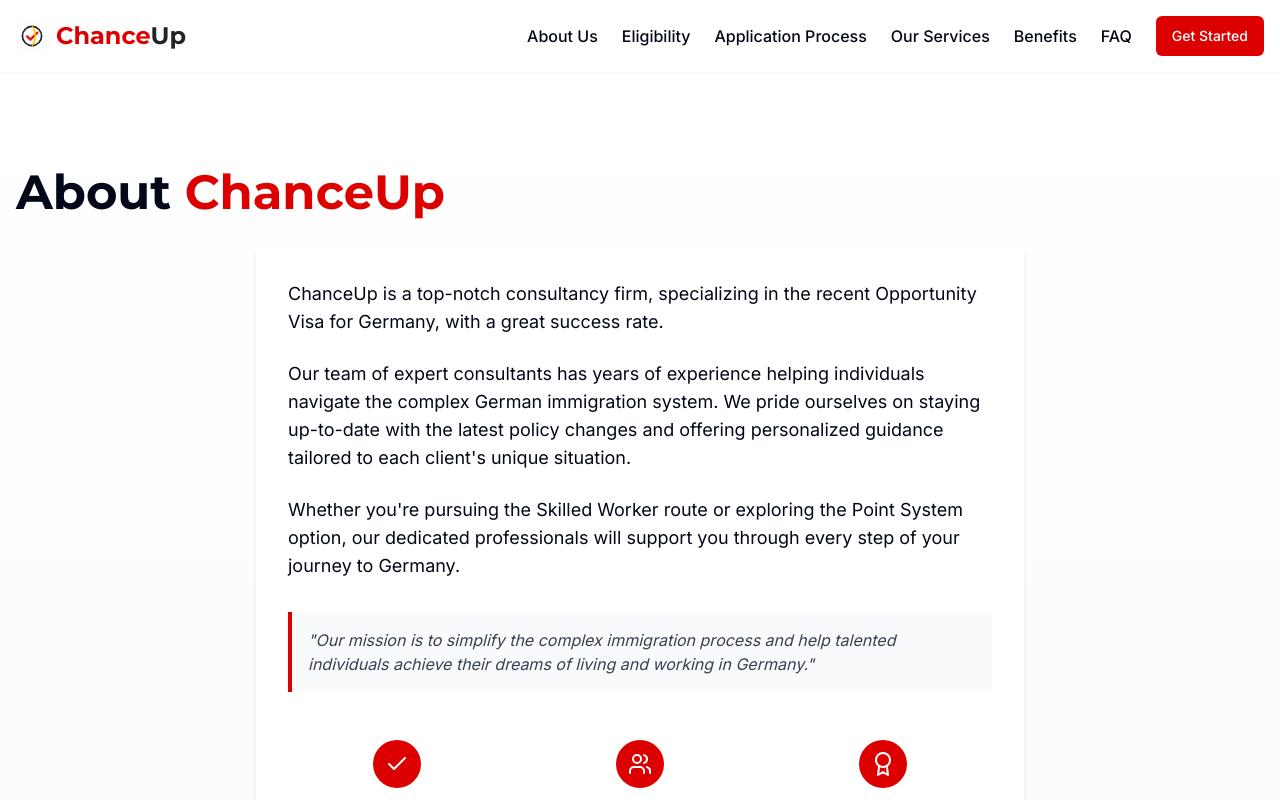
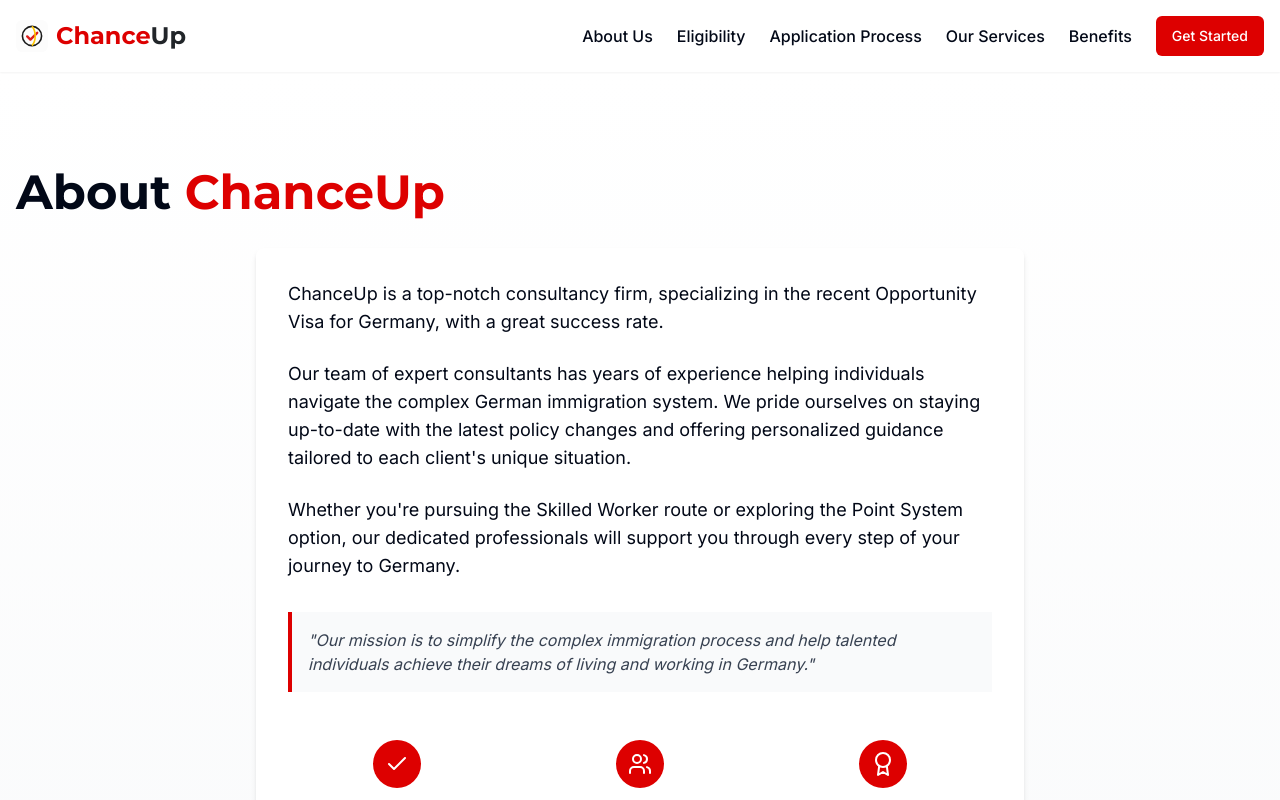
Before and after one commit to abela-21/visa-chance-germany-guide, a React (Vite) app: page /about in a window 1280 px wide. Shown: the top 800 px of the page. Built offline with nearby package versions, Linux system fonts and the light colour scheme.

Commit message:
Remove FAQ from header navigation
Removed the FAQ button and link from the header navigation.

```diff
--- a/src/components/Header.tsx
+++ b/src/components/Header.tsx
@@ -81,14 +81,6 @@ export const Header = () => {
             Benefits
           </button>
 
-          {/* FAQ */}
-          <button
-            onClick={() => scrollToSection("faq")}
-            className="font-medium hover:text-german-red transition-colors"
-          >
-            FAQ
-          </button>
-
           <Button
             onClick={() => scrollToSection("contact")}
             variant="default"
@@ -142,12 +134,6 @@ export const Header = () => {
             >
               Benefits
             </button>
-            <button
-              onClick={() => scrollToSection("faq")}
-              className="font-medium px-4 py-2 hover:bg-gray-100 rounded text-left"
-            >
-              FAQ
-            </button>
             <Button
               onClick={() => scrollToSection("contact")}
               variant="default"
```
